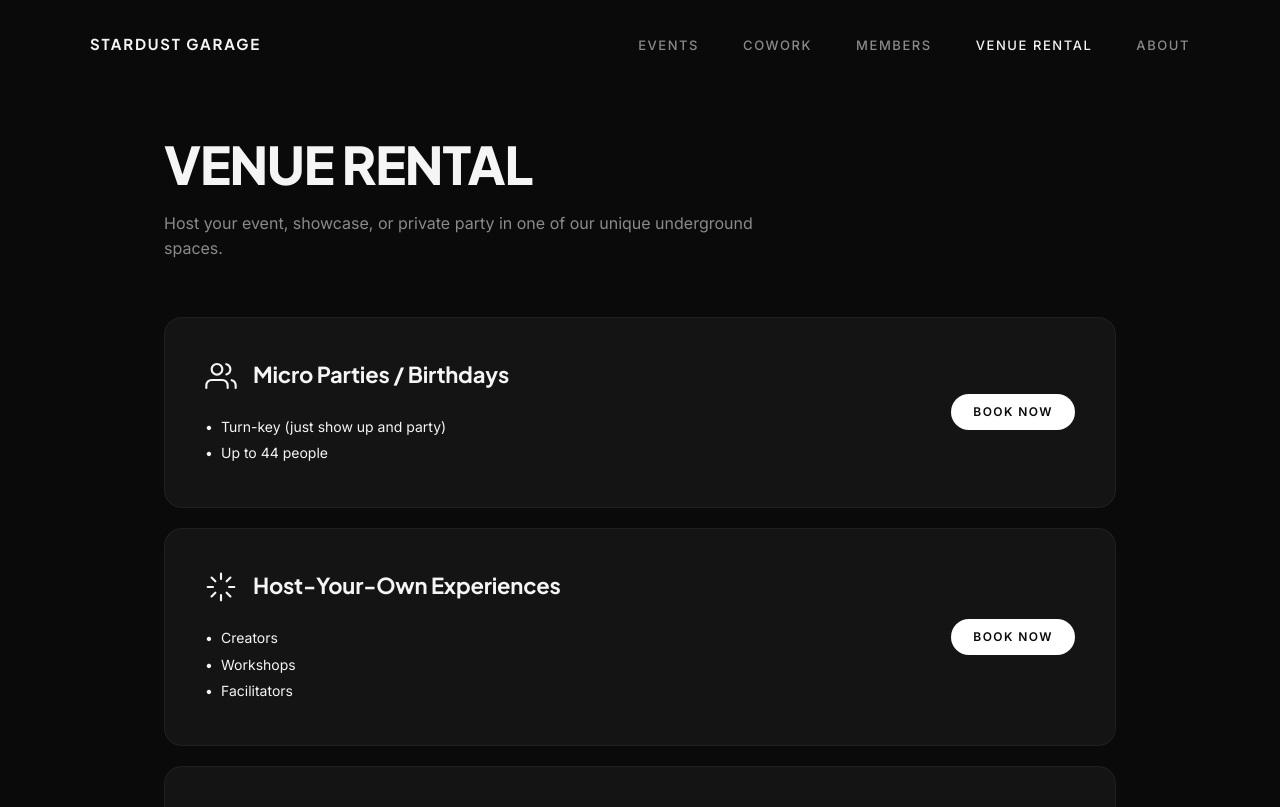
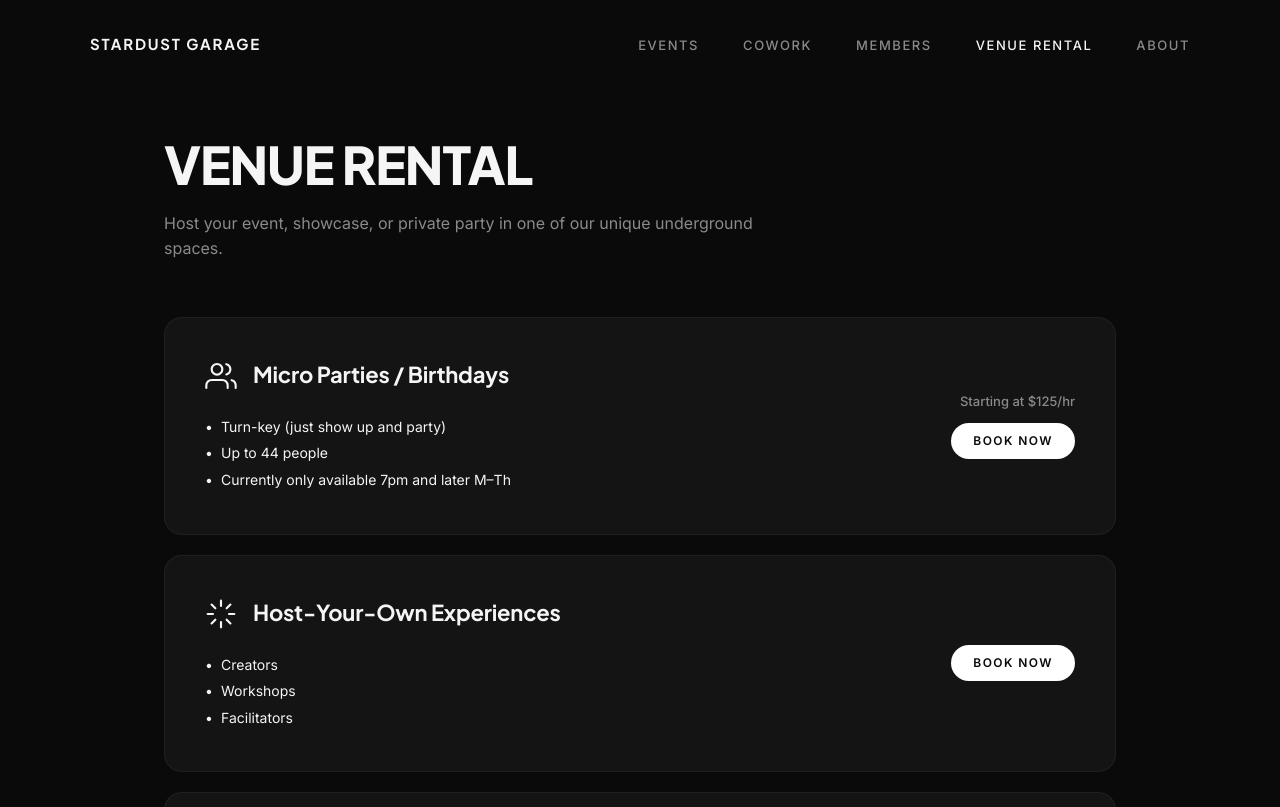
Before and after one commit to journalssound/stardust-garage-2.1, a Next.js app: page /venue-rental in a window 1280 px wide. Shown: the top 807 px of the page. Built offline with nearby package versions, Linux system fonts and the light colour scheme.

Commit message:
Add pricing and availability to Micro Parties card

```diff
--- a/app/venue-rental/page.js
+++ b/app/venue-rental/page.js
@@ -2,9 +2,11 @@ const venues = [
   {
     name: 'Micro Parties / Birthdays',
     icon: 'users',
+    startingPrice: 'Starting at $125/hr',
     features: [
       'Turn-key (just show up and party)',
       'Up to 44 people',
+      'Currently only available 7pm and later M–Th',
     ],
     cta: { label: 'BOOK NOW', href: '#' },
   },
@@ -109,7 +111,15 @@ export default function VenueRentalPage() {
                 ))}
               </ul>
             </div>
-            <div className="flex flex-col items-end justify-center">
+            <div className="flex flex-col items-end justify-center gap-3">
+              {venue.startingPrice && (
+                <div
+                  className="text-[13px] font-medium whitespace-nowrap"
+                  style={{ color: '#8a8a8a' }}
+                >
+                  {venue.startingPrice}
+                </div>
+              )}
               <a
                 href={venue.cta.href}
                 className="px-[22px] py-2.5 rounded-full text-xs font-semibold tracking-[0.12em] hover:bg-gray-200 transition-all hover:-translate-y-0.5 whitespace-nowrap"
```
